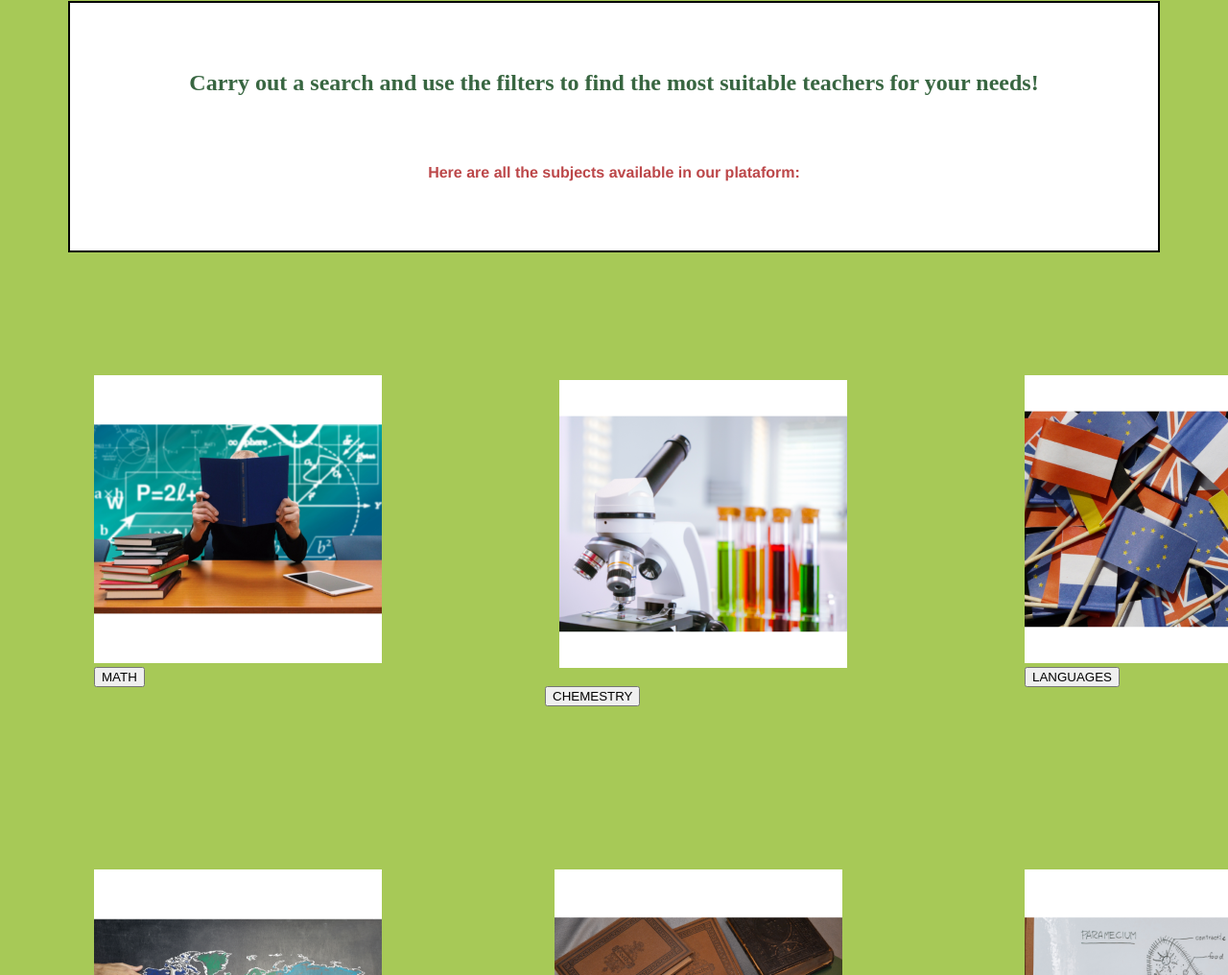
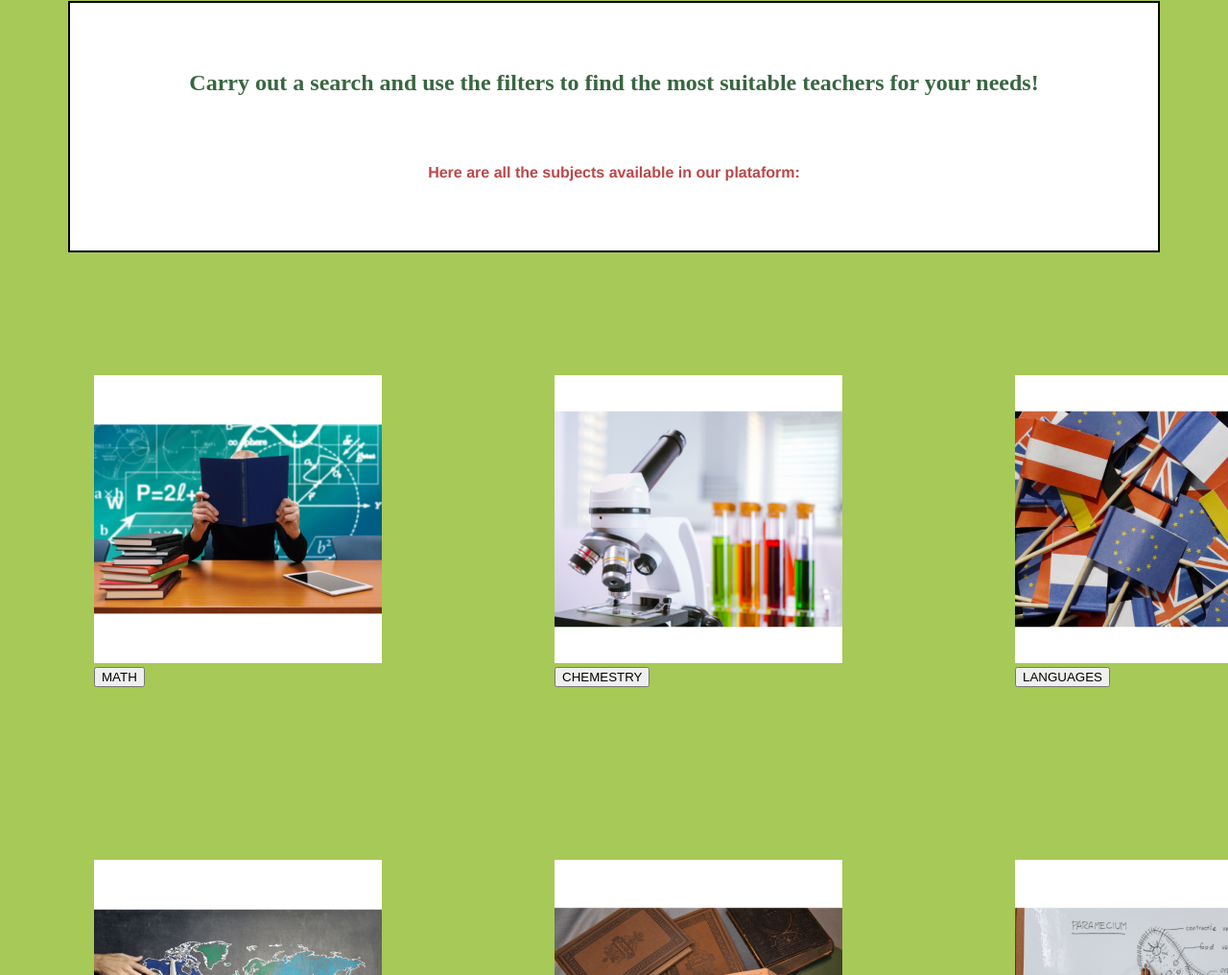
Before and after one commit to letiabelenda/Programming, a plain HTML site: page WDD 130/wdd130/proyect/classes.html in a window 1280 px wide. Shown: the part 182-1198 px from the top of the page at 96% size. Drawn offline with Linux system fonts and the light colour scheme; a web font is replaced by a local one.

Commit message:
01122022

```diff
--- a/WDD 130/wdd130/proyect/classes.html
+++ b/WDD 130/wdd130/proyect/classes.html
@@ -38,11 +38,11 @@
             <button type="button">MATH</button>
         </div>
         <div id="chemestry">
-            <img class = "logo" src="images/chemestry.png" alt="Chemestry Icon">
+            <img class = "chemestry" src="images/chemestry.png" alt="Chemestry Icon">
             <button type="button">CHEMESTRY</button>
         </div>
         <div id="languages">
-            <img class = "chemestry" src="images/languages.png" alt="Languages Icon">
+            <img class = "languages" src="images/languages.png" alt="Languages Icon">
             <button type="button">LANGUAGES</button>
         </div>
         <div id="geography">
--- a/WDD 130/wdd130/proyect/styles/classes.css
+++ b/WDD 130/wdd130/proyect/styles/classes.css
@@ -64,7 +64,7 @@ h4{
 #chemestry{
     grid-column: 2/3;
     grid-row: 1/2;
-    padding: 80px;
+    padding: 90px;
 }
 #languages{
     grid-column: 3/4;
```
